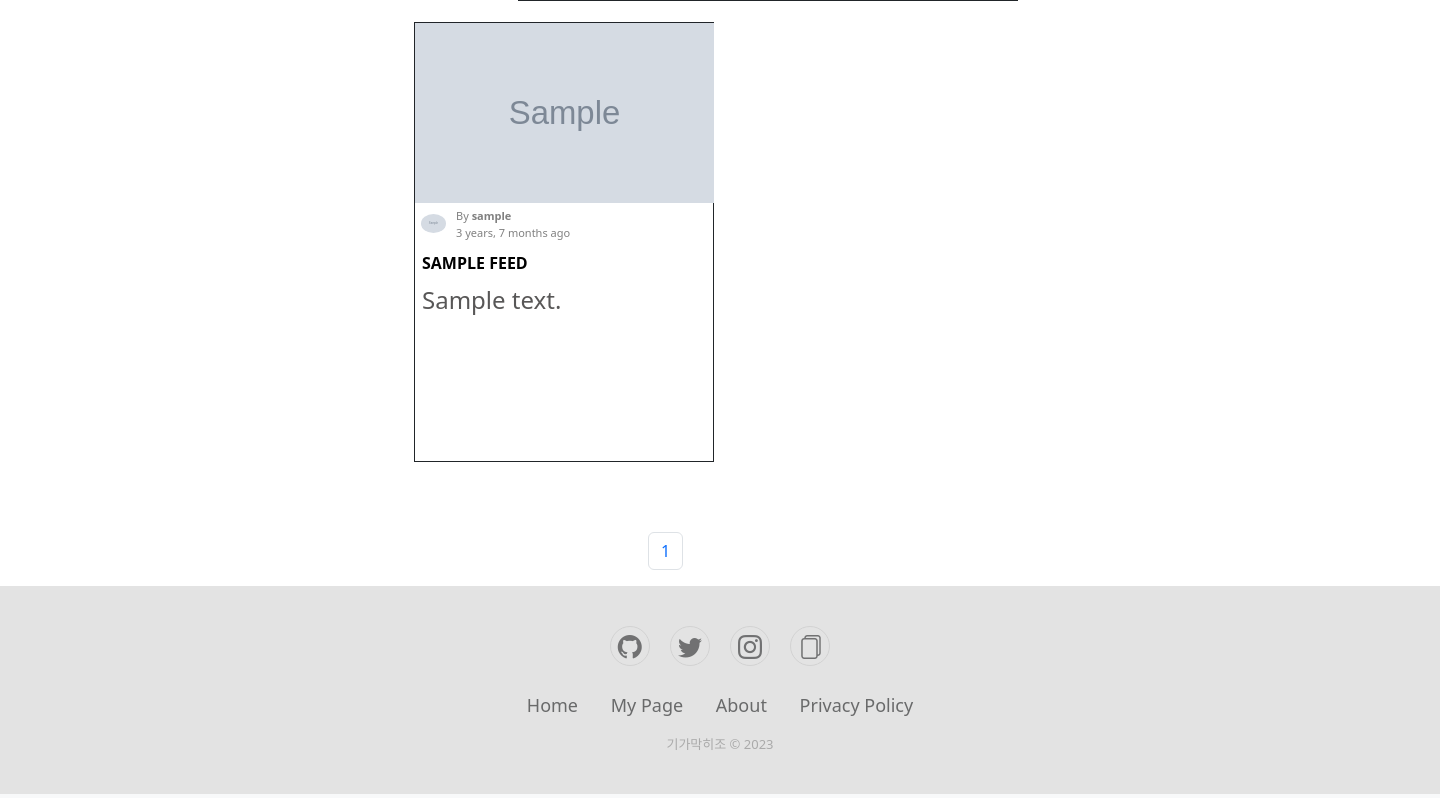
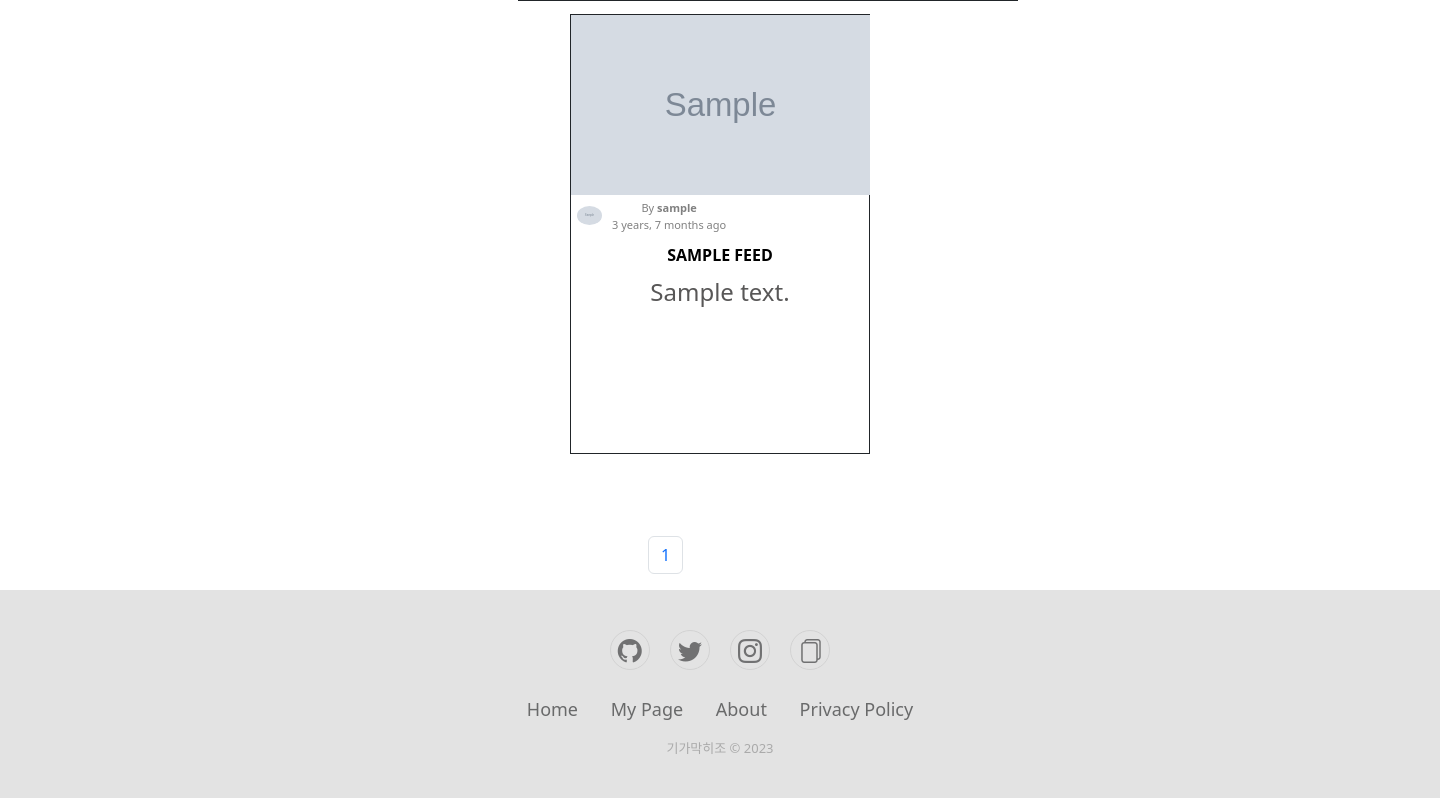
Before and after one commit to SEVIL-K/giga_jo_project, a Django app: template templates/feed/authorsfeed.html in a window 1440 px wide. Shown: the part 411-1209 px from the top of the page. Run offline with Django 4.2, Linux system fonts and the light colour scheme; tables that the repository leaves empty hold one stand-in row (values such as "Sample post"); the template is opened without the code that fills it: values that come from a table or form of the project are taken from there, most other values are stand-ins (such as "Sample title", 1, 10 or a date in 2020); grey boxes marked "Sample" are stand-in pictures; some libraries are stand-ins or nearby versions.

Commit message:
make cards center in the page in authorsfeed.html

```diff
--- a/templates/feed/authorsfeed.html
+++ b/templates/feed/authorsfeed.html
@@ -9,12 +9,13 @@
 <div style="position: absolute; margin-top: -21px; margin-left: 36%;width: 500px; height: 50px; border: solid; z-index: 1; background-color: white;">
     <h3 style="text-align: center; margin-top: 3.2px; letter-spacing : 0.5em;">{{ user.nickname }}'s FEED</h3>
 </div>
-<div style="margin: 30px 0px 0px 414px; display: inline-flex; flex-wrap: wrap; justify-content: flex-start; width: 1000px;">
+<div style="text-align: center;">
+    <div style="margin: 30px 0px 0px 0px; display: inline-flex; flex-wrap: wrap; justify-content: center; width: 1000px;">
         {% for feed in page_obj %}
             <!-- <a href="/feeds/{{ feed.id }}/">
                 <p>{{feed.title}}</p>
             </a> -->
-    <div class="my_card" onclick="location.href='/feed/read/{{ feed.id }}'" style="border: solid; border-width: 0.7px; margin-top: 20px; margin-right: 21px; cursor: pointer;">
+            <div class="my_card" onclick="location.href='/feed/read/{{ feed.id }}'" style="border: solid; border-width: 0.7px; margin: 12px; cursor: pointer;">
             {% if feed.image %}
                 <div class="my_card-image">
                     <img class="my_card-image" src="{{ feed.image.url }}">
@@ -33,6 +34,8 @@
             </div>
         {% endfor %}
         </div>
+</div>
+
 
 <nav aria-label="Page navigation example" style="margin-top: 70px; margin-left: 45%;">
     <ul class="pagination">
```
Lines whose indentation alone changed are shown as unchanged.
